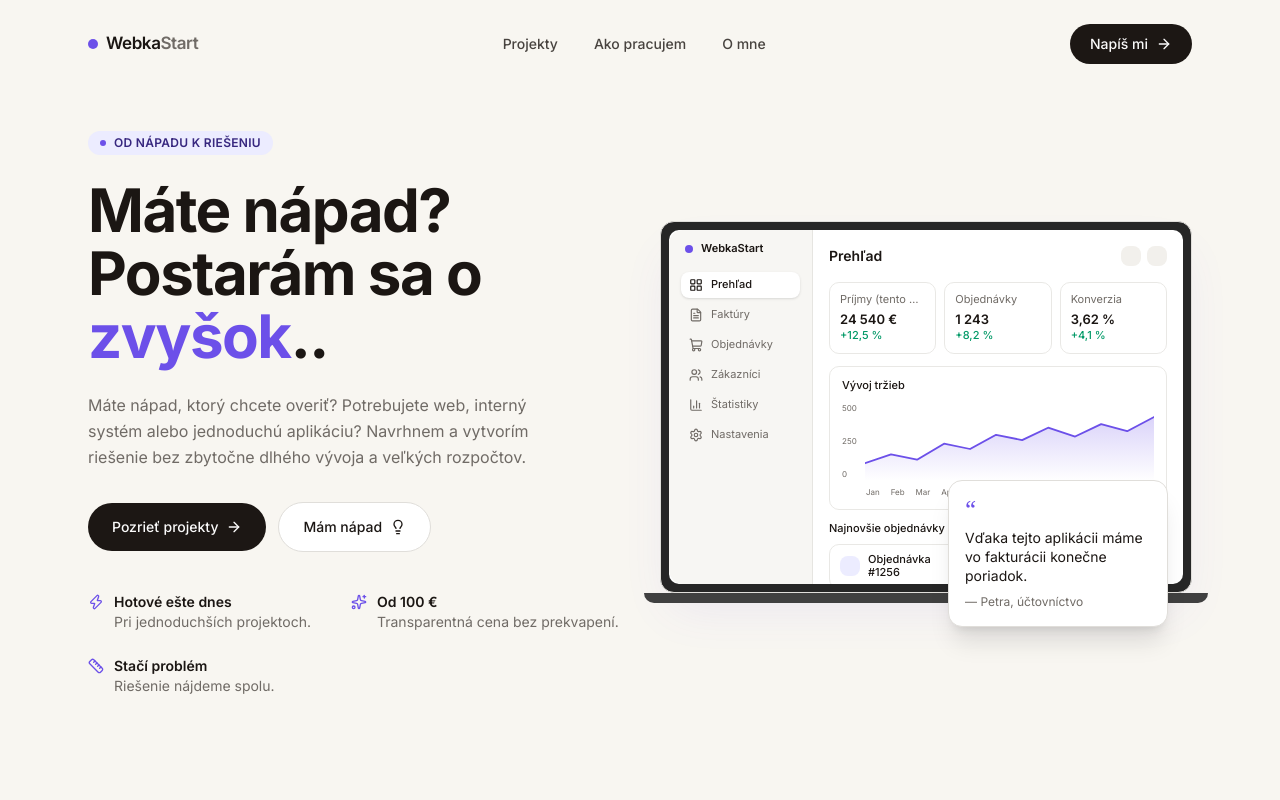
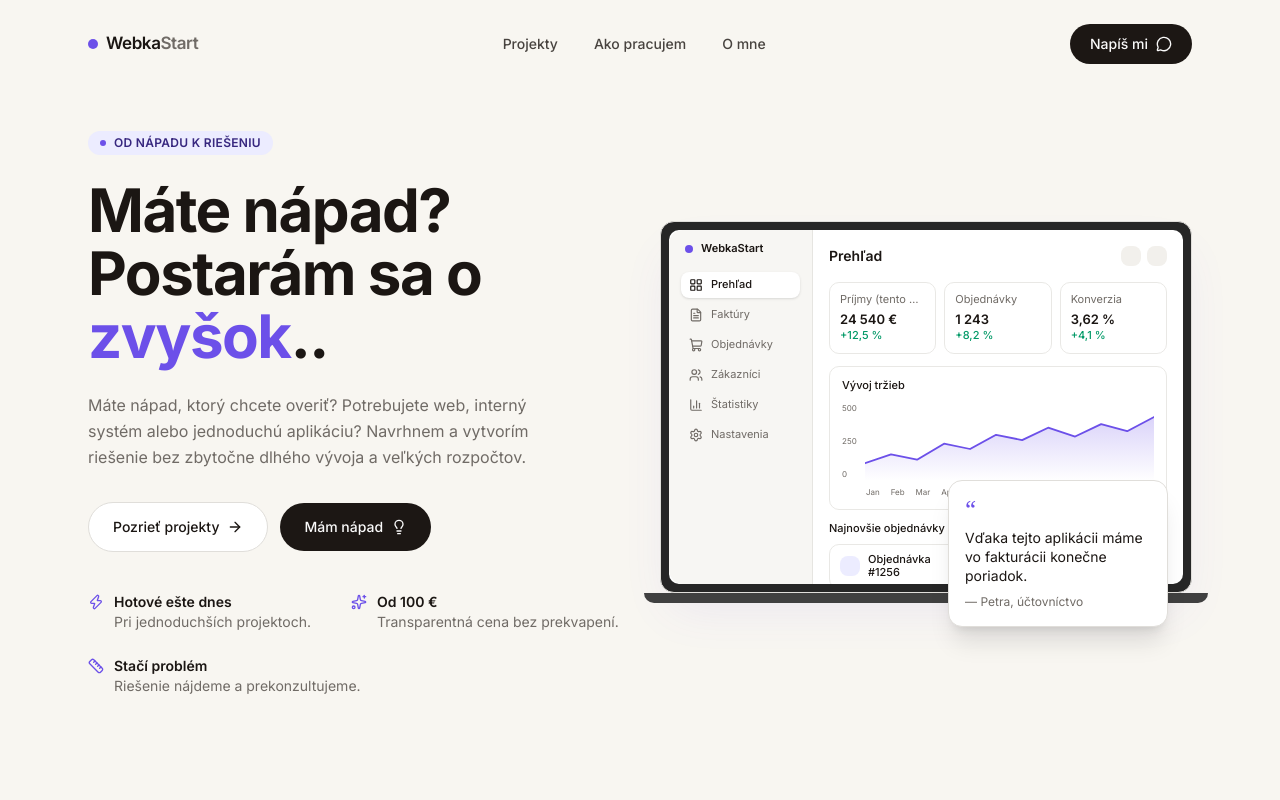
Before and after one commit to kuskryptus/webkastart_lending, a Next.js app: page / in a window 1280 px wide. Shown: the top 800 px of the page. Built offline with nearby package versions, Linux system fonts and the light colour scheme.

Commit message:
Update Hero and SiteHeader components for improved layout and accessibility; refine button styles and text

```diff
--- a/components/hero.tsx
+++ b/components/hero.tsx
@@ -5,7 +5,7 @@ import { DashboardMockup } from '@/components/dashboard-mockup'
 const features = [
   { icon: Zap, title: 'Hotové ešte dnes', desc: 'Pri jednoduchších projektoch.' },
   { icon: Sparkles, title: 'Od 100 €', desc: 'Transparentná cena bez prekvapení.' },
-  { icon: Ruler, title: 'Stačí problém', desc: 'Riešenie nájdeme spolu.' },
+  { icon: Ruler, title: 'Stačí problém', desc: 'Riešenie nájdeme a prekonzultujeme.' },
 ]
 
 export function Hero() {
@@ -30,17 +30,17 @@ export function Hero() {
             Máte nápad, ktorý chcete overiť? Potrebujete web, interný systém alebo jednoduchú aplikáciu? Navrhnem a vytvorím riešenie bez zbytočne dlhého vývoja a veľkých rozpočtov.
           </p>
 
-          <div className="mt-8 flex flex-wrap items-center gap-3">
+          <div className="mt-8 flex flex-col gap-3 sm:flex-row sm:flex-wrap sm:items-center">
             <Link
               href="#projekty"
-              className="inline-flex items-center gap-2 rounded-full bg-primary px-6 py-3.5 text-sm font-medium text-primary-foreground transition-colors hover:bg-primary/90"
+              className="inline-flex items-center justify-center gap-2 rounded-full border border-border bg-card px-6 py-3.5 text-sm font-medium text-foreground transition-colors hover:bg-secondary sm:order-none"
             >
               Pozrieť projekty
               <ArrowRight className="size-4" aria-hidden="true" />
             </Link>
             <Link
               href="#kontakt"
-              className="inline-flex items-center gap-2 rounded-full border border-border bg-card px-6 py-3.5 text-sm font-medium text-foreground transition-colors hover:bg-secondary"
+              className="order-first inline-flex items-center justify-center gap-2 rounded-full bg-primary px-6 py-3.5 text-sm font-medium text-primary-foreground transition-colors hover:bg-primary/90 sm:order-none"
             >
               Mám nápad
               <Lightbulb className="size-4" aria-hidden="true" />
--- a/components/site-header.tsx
+++ b/components/site-header.tsx
@@ -1,5 +1,5 @@
 import Link from 'next/link'
-import { ArrowRight } from 'lucide-react'
+import { MessageCircle } from 'lucide-react'
 import { Logo } from '@/components/logo'
 
 const navItems = [
@@ -31,10 +31,11 @@ export function SiteHeader() {
 
         <Link
           href="#kontakt"
-          className="inline-flex items-center gap-2 rounded-full bg-primary px-5 py-2.5 text-sm font-medium text-primary-foreground transition-colors hover:bg-primary/90"
+          aria-label="Napíš mi"
+          className="inline-flex size-11 items-center justify-center gap-2 rounded-full bg-primary text-sm font-medium text-primary-foreground transition-colors hover:bg-primary/90 sm:h-auto sm:w-auto sm:px-5 sm:py-2.5"
         >
-          Napíš mi
-          <ArrowRight className="size-4" aria-hidden="true" />
+          <span className="hidden sm:inline">Napíš mi</span>
+          <MessageCircle className="size-5 sm:size-4" aria-hidden="true" />
         </Link>
       </div>
     </header>
```
